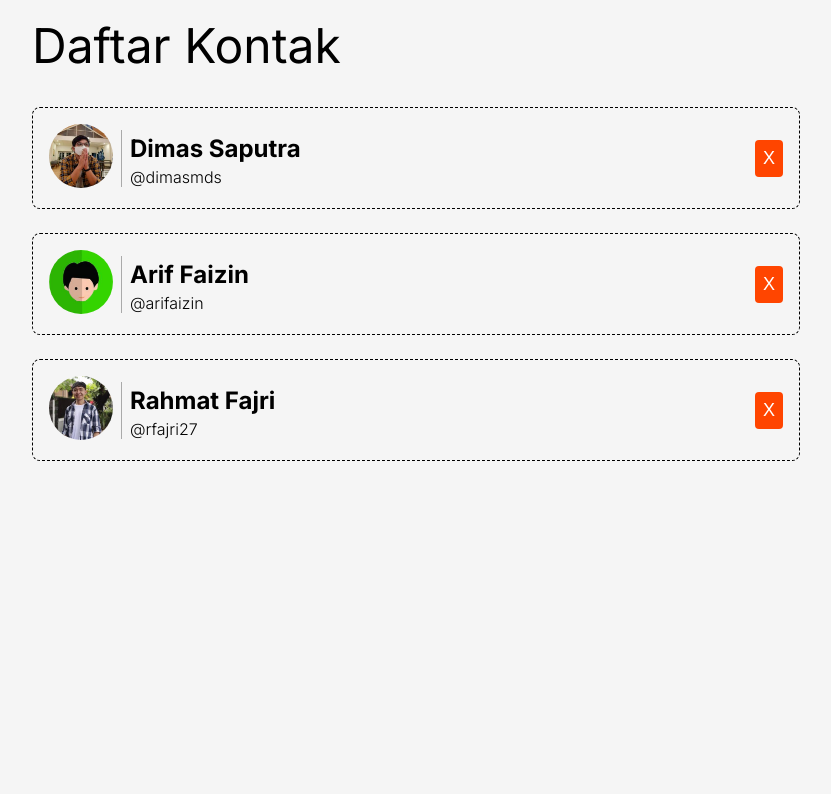
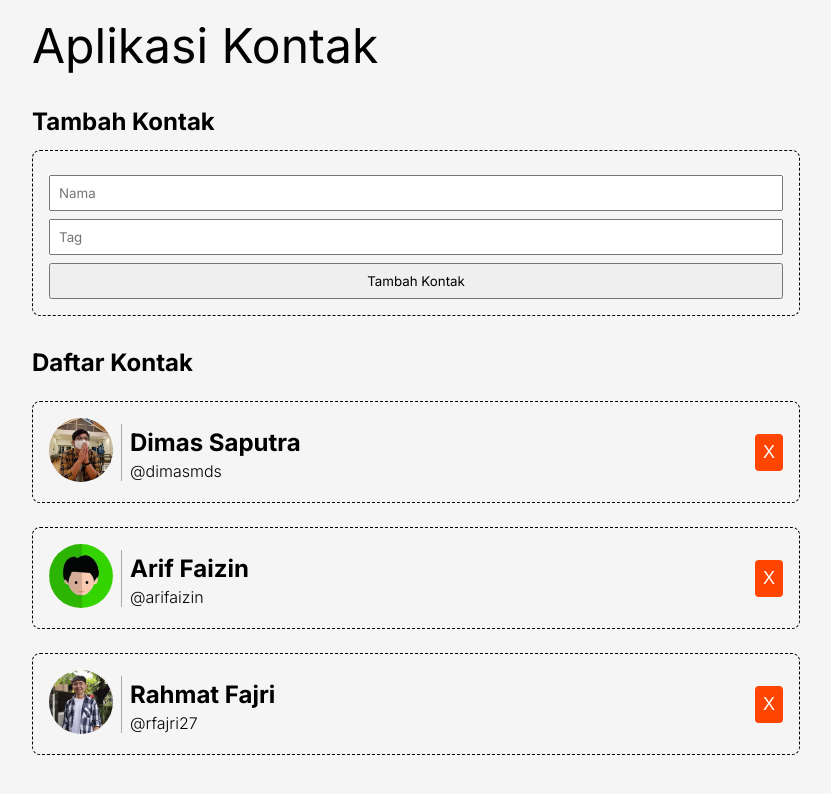
Before and after one commit to Redwolfc4/contacts-app-dicoding-tutorial-react, a React (Vite) app: page / in a window 1280 px wide. Shown: the top 794 px of the page, without its empty margins (224-1055 px from the left). Built offline with nearby package versions, Linux system fonts and the light colour scheme.

Commit message:
Add ContactInput component for adding new contacts and update ContactApp to integrate it

```diff
--- a/src/components/ContactApp.jsx
+++ b/src/components/ContactApp.jsx
@@ -1,6 +1,7 @@
 import React from "react";
 import ContactList from "./ContactList";
 import { getData } from "../utils/data";
+import ContactInput from "./ContactInput";
 
 class ContactApp extends React.Component {
   constructor(props) {
@@ -11,6 +12,8 @@ class ContactApp extends React.Component {
 
     // wajib kita bind
     this.onDeleteHandler = this.onDeleteHandler.bind(this);
+    // add contact
+    this.addContactHandler = this.onAddContactHandler.bind(this);
   }
 
   onDeleteHandler(id) {
@@ -18,10 +21,32 @@ class ContactApp extends React.Component {
       contacts: prevState.contacts.filter((contact) => contact.id !== id),
     }));
   }
+
+  onAddContactHandler({ name, tag }) {
+    this.setState((prevState) => {
+      return {
+        contacts: [
+          ...prevState.contacts,
+          {
+            id: +new Date(),
+            name,
+            tag,
+            imageUrl: "/images/default.jpeg",
+          },
+        ],
+      };
+    });
+  }
+
   render() {
     return (
       <div className="contact-app">
-        <h1>Daftar Kontak</h1>
+        <h1>Aplikasi Kontak</h1>
+
+        <h2>Tambah Kontak</h2>
+        <ContactInput addContactHandler={this.addContactHandler} />
+
+        <h2>Daftar Kontak</h2>
         <ContactList
           contacts={this.state.contacts}
           onDelete={this.onDeleteHandler}
--- /dev/null
+++ b/src/components/ContactInput.jsx
@@ -0,0 +1,51 @@
+import React from "react";
+
+class ContactInput extends React.Component {
+  constructor(props) {
+    super(props);
+    this.state = {
+      name: "",
+      tag: "",
+    };
+
+    this.onSubmitEventHandler = this.onSubmitEventHandler.bind(this);
+    this.onChangeNameHandler = this.onChangeNameHandler.bind(this);
+    this.onChangeTagHandler = this.onChangeTagHandler.bind(this);
+  }
+
+  onSubmitEventHandler(e) {
+    e.preventDefault();
+
+    this.props.addContactHandler(this.state);
+  }
+
+  onChangeNameHandler() {
+    this.setState({ name: event.target.value });
+  }
+
+  onChangeTagHandler() {
+    this.setState({ tag: event.target.value });
+  }
+
+  render() {
+    return (
+      <form onSubmit={this.onSubmitEventHandler} className="contact-input">
+        <input
+          type="text"
+          placeholder="Nama"
+          value={this.state.name}
+          onChange={this.onChangeNameHandler}
+        />
+        <input
+          type="text"
+          placeholder="Tag"
+          value={this.state.tag}
+          onChange={this.onChangeTagHandler}
+        />
+        <button type="submit">Tambah Kontak</button>
+      </form>
+    );
+  }
+}
+
+export default ContactInput;
```
Also changed, not shown: public/images/default.jpeg (renamed from public/images/default.jpg).
